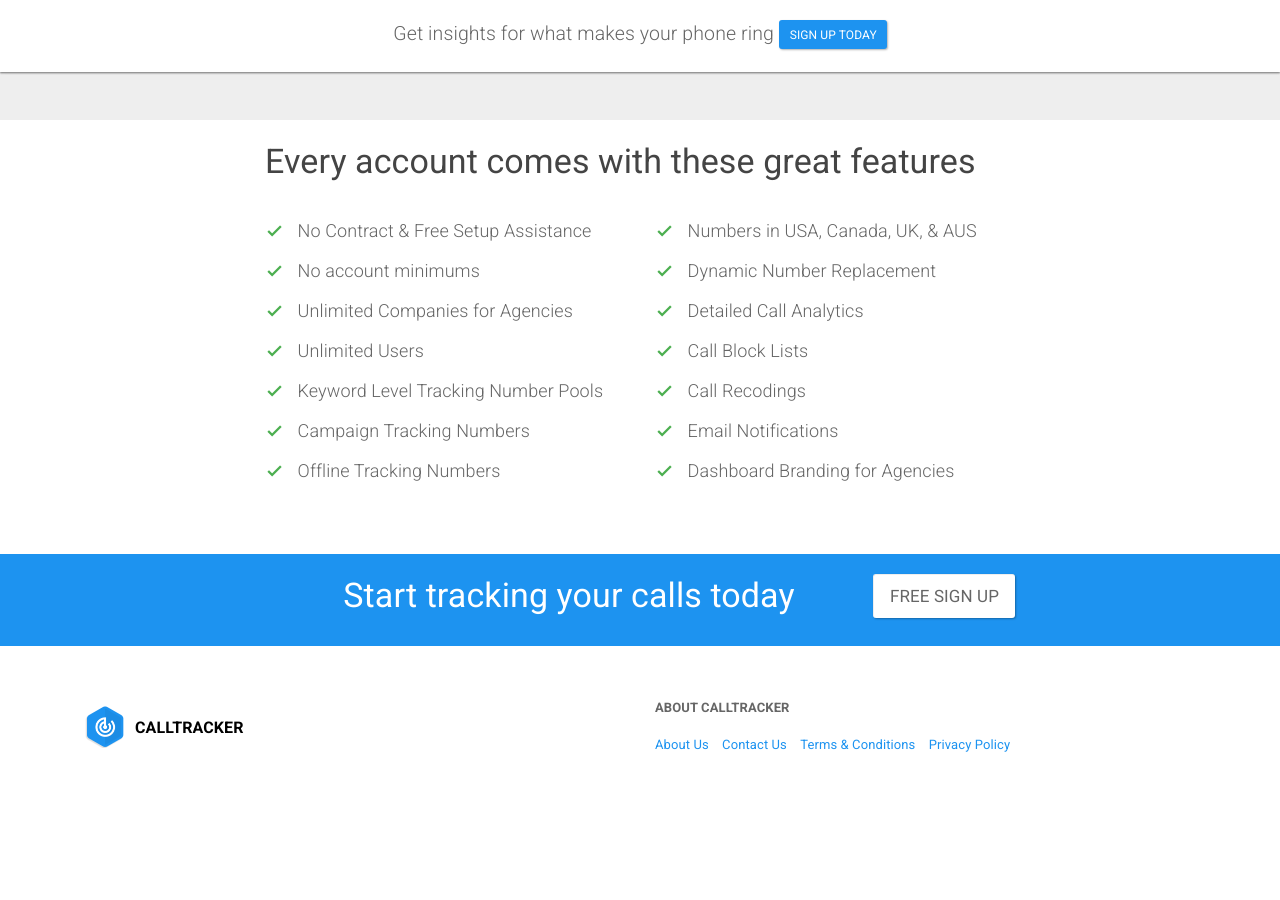
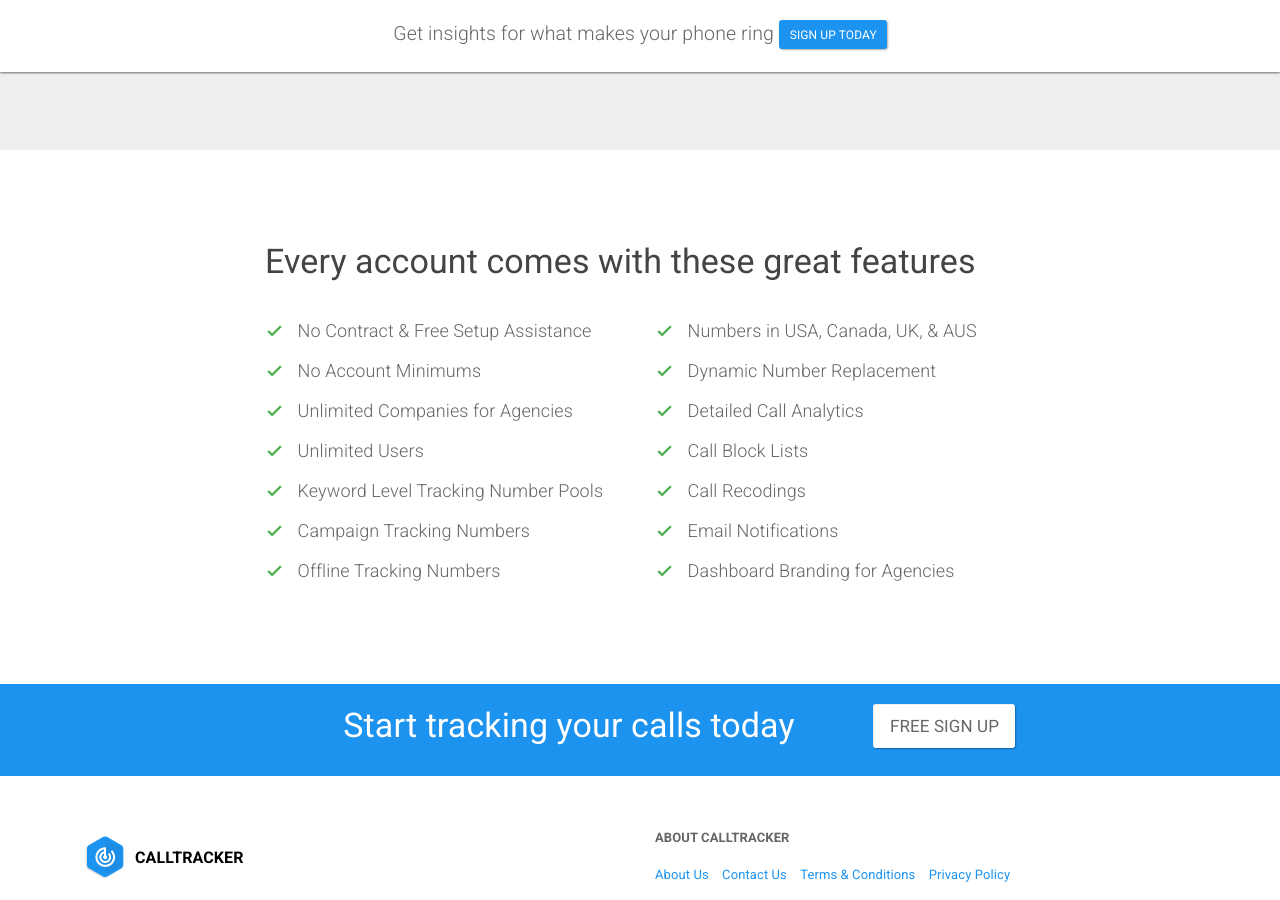
Before and after one commit to sumonst21/calltrackerio-site, a Jekyll site: the page built from index.html, in a window 1280 px wide and 900 px high, scrolled down 2223 px. Built offline with Jekyll 4.4.1, drawn with Linux system fonts in a browser that asks for light colours; before the commit the page ends 3041 px from its top, so only the background shows below that.

Commit message:
update homepage style

```diff
--- a/_includes/features-section.html
+++ b/_includes/features-section.html
@@ -1,13 +1,13 @@
 <section>
 	<div class="container">
-		<div class="row m-b-40">
+		<div class="row p-t-70 p-b-70">
 			<div class="col-md-8 col-md-offset-2">
 				<h3>Every account comes with these great features</h3>
 				<div class="row m-t-30">
 					<div class="col-md-6">
 						<ul class="list-unstyled lead">
 							<li><i class="md md-check text-success bold"></i> No Contract & Free Setup Assistance</li>
-							<li><i class="md md-check text-success bold"></i> No account minimums</li>
+							<li><i class="md md-check text-success bold"></i> No Account Minimums</li>
 							<li><i class="md md-check text-success bold"></i> Unlimited Companies for Agencies</li>
 							<li><i class="md md-check text-success bold"></i> Unlimited Users</li>
 							<li><i class="md md-check text-success bold"></i> Keyword Level Tracking Number Pools</li>
--- a/index.html
+++ b/index.html
@@ -72,7 +72,7 @@ title:  'Call Tracking, Phone Call Analytics by Call Tracker '
 </section>
 <section class="bg-light-grey">
 	<div class="container">
-		<div class="row p-t-40 p-b-40">
+		<div class="row p-t-70 p-b-40">
 			<div class="col-md-8 col-md-offset-2 text-center">
 				<h3>Simple, Straight Forward Pricing</h3>
 				<p class="lead">No account minimums, only pay for what you use.</p>
```
